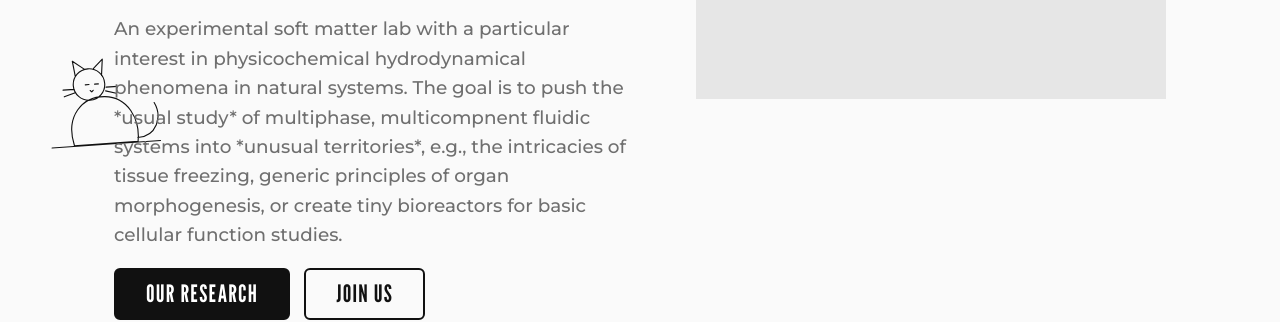
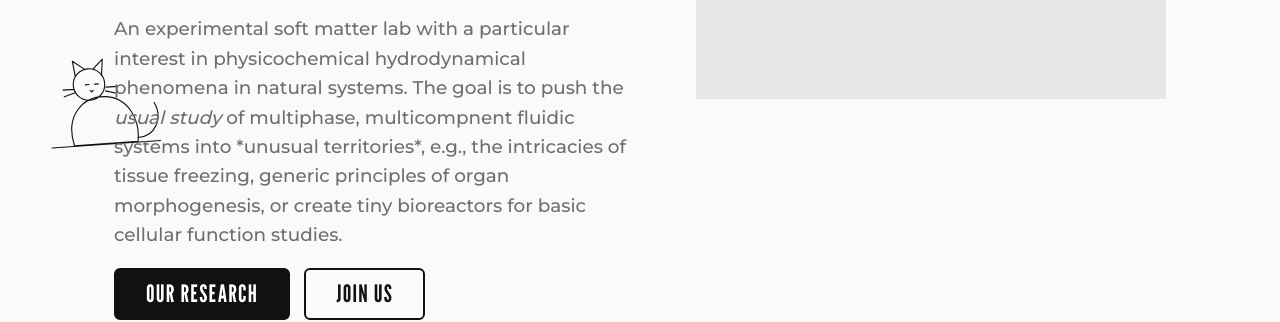
Before and after one commit to ranit-mukherjee/Ranit-lab, a Jekyll site: the page built from index.html, in a window 1280 px wide and 900 px high, scrolled down 396 px. Shown: the part 243-565 px from the top of the window. Built offline with Jekyll 4.4.1, drawn with Linux system fonts in a browser that asks for light colours.

Commit message:
italicize_tag_1
italicize certain words in tag

```diff
--- a/_config.yml
+++ b/_config.yml
@@ -1,6 +1,6 @@
 title: MorphoFluidics Lab
 tagline: Welcome to the MorphoFluidics Lab! We are located in the Mechanical Engineering Department at IIT KGP.
-description: An experimental soft matter lab with a particular interest in physicochemical hydrodynamical phenomena in natural systems. The goal is to push the *usual study* of multiphase, multicompnent fluidic systems into *unusual territories*, e.g., the intricacies of tissue freezing, generic principles of organ morphogenesis, or create tiny bioreactors for basic cellular function studies.
+description: An experimental soft matter lab with a particular interest in physicochemical hydrodynamical phenomena in natural systems. The goal is to push the <i>usual study</i> of multiphase, multicompnent fluidic systems into *unusual territories*, e.g., the intricacies of tissue freezing, generic principles of organ morphogenesis, or create tiny bioreactors for basic cellular function studies.
 email: mranit33@vt.edu
 address: Department of Mechanical Engineering, IIT Kharagpur, Kharagpur, West Bengal 721302, India
 hero_image: ""      # e.g. /images/hero.jpg or /images/hero.mp4
```
